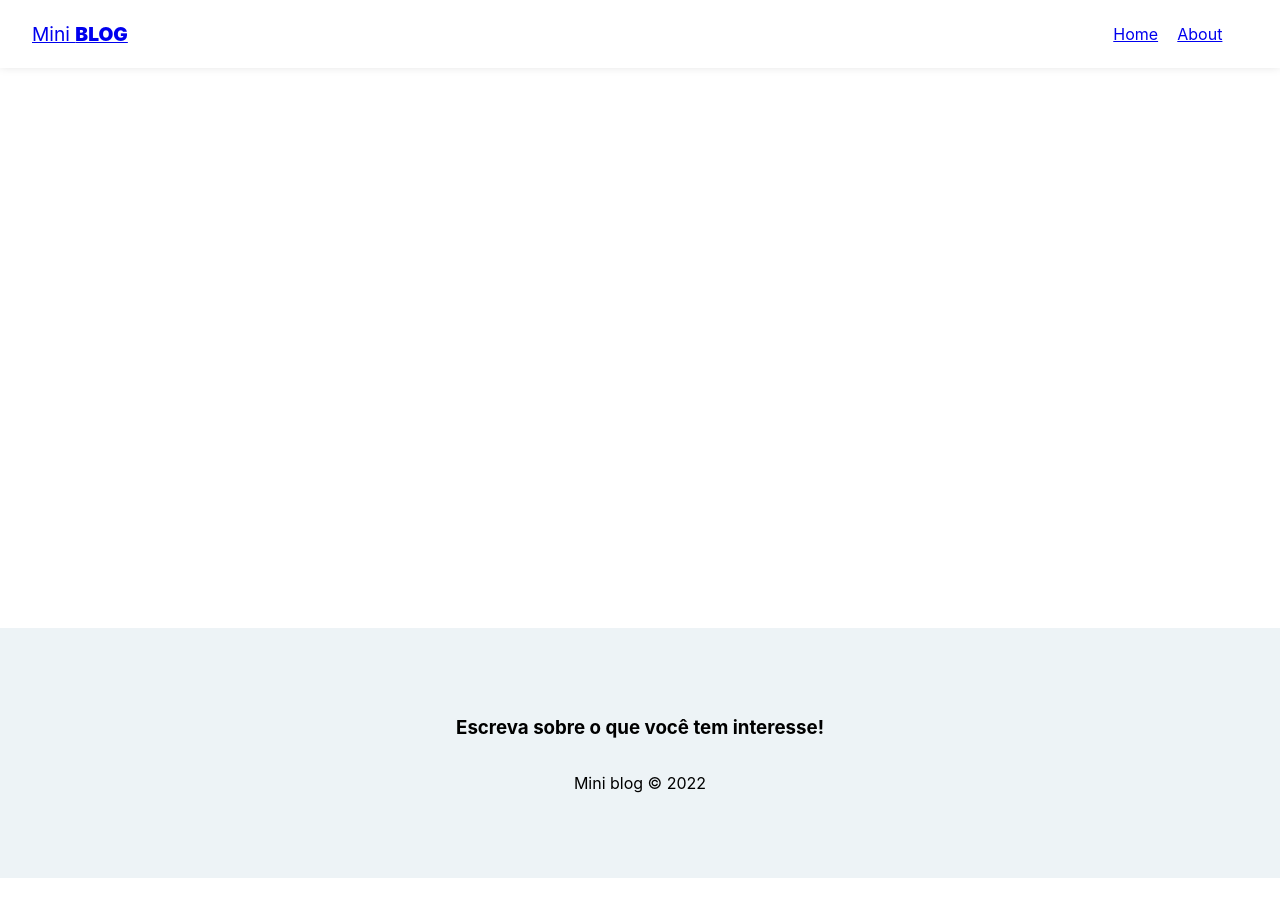
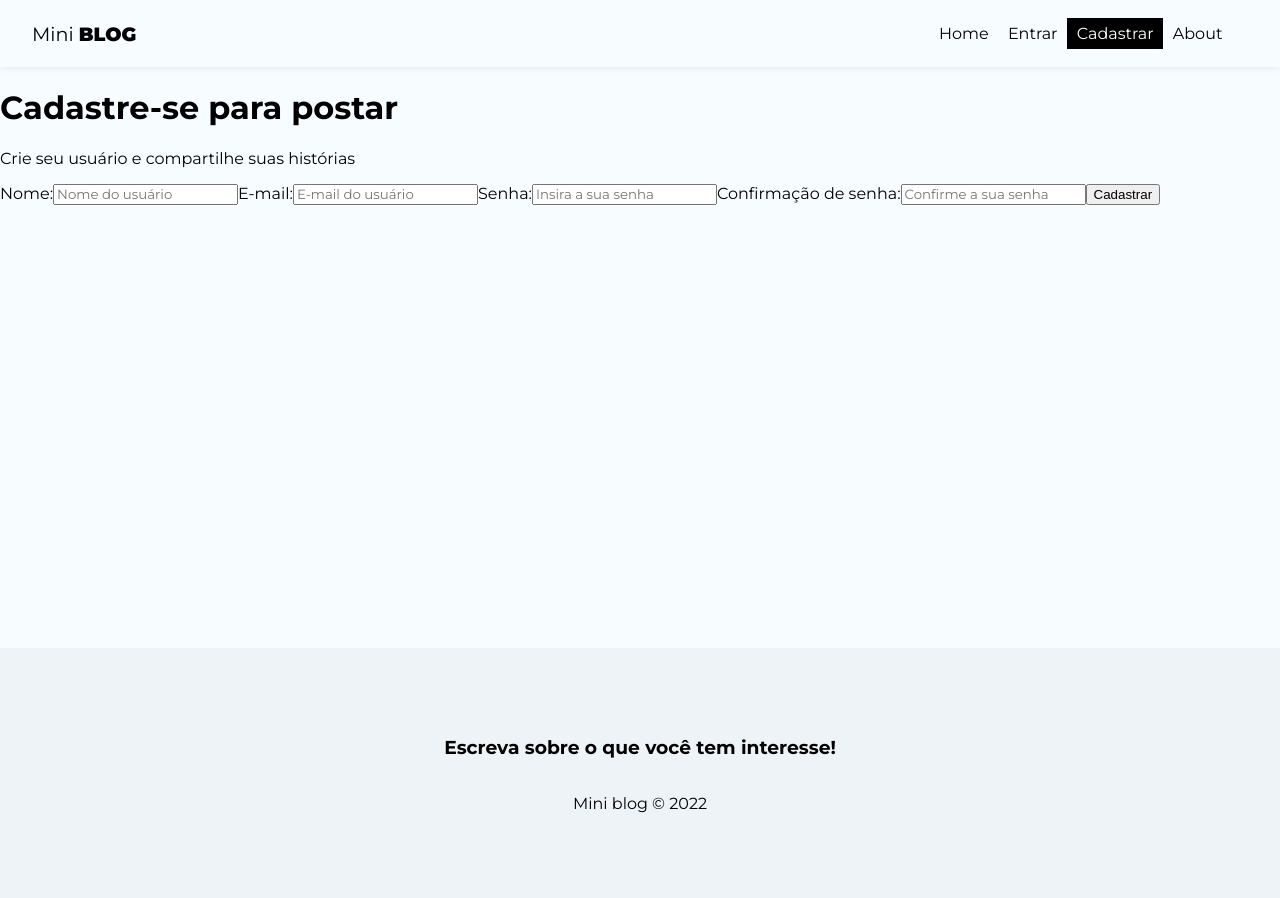
Before and after one commit to Thiagooffice/Mini-Blog, a React (Create React App) app: page /register in a window 1280 px wide. Built offline with nearby package versions, Linux system fonts and the light colour scheme.

Commit message:
creating register form

```diff
--- a/public/index.html
+++ b/public/index.html
@@ -1,31 +1,22 @@
 <!DOCTYPE html>
 <html lang="en">
+
 <head>
   <meta charset="utf-8" />
   <link rel="icon" href="%PUBLIC_URL%/favicon.ico" />
   <meta name="viewport" content="width=device-width, initial-scale=1" />
   <meta name="theme-color" content="#000000" />
-    <meta
-      name="description"
-      content="Web site created using create-react-app"
-    />
+  <meta name="description" content="Web site created using create-react-app" />
   <link rel="apple-touch-icon" href="%PUBLIC_URL%/logo192.png" />
-    <!--
-      manifest.json provides metadata used when your web app is installed on a
-      user's mobile device or desktop. See https://developers.google.com/web/fundamentals/web-app-manifest/
-    -->
   <link rel="manifest" href="%PUBLIC_URL%/manifest.json" />
-    <!--
-      Notice the use of %PUBLIC_URL% in the tags above.
-      It will be replaced with the URL of the `public` folder during the build.
-      Only files inside the `public` folder can be referenced from the HTML.
+  <link rel="preconnect" href="https://fonts.googleapis.com">
+  <link rel="preconnect" href="https://fonts.gstatic.com" crossorigin>
+  <link
+    href="https://fonts.googleapis.com/css2?family=Montserrat:ital,wght@0,100;0,200;0,300;0,400;0,500;0,600;0,700;0,800;0,900;1,100;1,200;1,300;1,400;1,500;1,600;1,700;1,800;1,900&display=swap"
+    rel="stylesheet">
+  <title>Mini Blog</title>
+</head>
 
-      Unlike "/favicon.ico" or "favicon.ico", "%PUBLIC_URL%/favicon.ico" will
-      work correctly both with client-side routing and a non-root public URL.
-      Learn how to configure a non-root public URL by running `npm run build`.
-    -->
-    <title>React App</title>
-  </head>
 <body>
   <noscript>You need to enable JavaScript to run this app.</noscript>
   <div id="root"></div>
@@ -40,4 +31,5 @@
       To create a production bundle, use `npm run build` or `yarn build`.
     -->
 </body>
+
 </html>
--- a/src/App.js
+++ b/src/App.js
@@ -8,6 +8,8 @@ import Footer from './components/Footer'
 //pages
 import Home from './pages/Home/Home'
 import About from './pages/About/About'
+import Login from './pages/Login/Login';
+import Register from './pages/Register/Register';
 
 function App() {
   return (
@@ -18,6 +20,8 @@ function App() {
         <Routes>
           <Route path="/" element={<Home/>} />
           <Route path="/about" element={<About/>} />
+          <Route path="/login" element={<Login/>} />
+          <Route path="/register" element={<Register/>} />
         </Routes>
        </div>
        <Footer/>
--- a/src/components/NavBar.js
+++ b/src/components/NavBar.js
@@ -14,6 +14,16 @@ export default function NavBar(){
                     </NavLink>
                 </li>
                 <li>
+                    <NavLink className={({isActive})=> (isActive ? styles.active : "")} to="/login">
+                        Entrar
+                    </NavLink>
+                </li>
+                <li>
+                    <NavLink className={({isActive})=> (isActive ? styles.active : "")} to="/register">
+                        Cadastrar
+                    </NavLink>
+                </li>
+                <li>
                 <NavLink className={({isActive})=> (isActive ? styles.active : "")} to="/sobre">
                         About
                 </NavLink>
--- a/src/index.css
+++ b/src/index.css
@@ -1,13 +1,29 @@
-body {
+body{
+  background-color: #f6fcff;
+  padding: 0;
   margin: 0;
-  font-family: -apple-system, BlinkMacSystemFont, 'Segoe UI', 'Roboto', 'Oxygen',
-    'Ubuntu', 'Cantarell', 'Fira Sans', 'Droid Sans', 'Helvetica Neue',
-    sans-serif;
-  -webkit-font-smoothing: antialiased;
-  -moz-osx-font-smoothing: grayscale;
+  font-family: "Montserrat", sans-serif;
 }
-
-code {
-  font-family: source-code-pro, Menlo, Monaco, Consolas, 'Courier New',
-    monospace;
+input::placeholder,
+textarea::placeholder{
+  font-family: "Montserrat", sans-serif;
 }
+input:focus,
+textarea:focus{
+  outline: none;
+}
+a,
+nav button{
+  text-decoration: none;
+  background-color: transparent;
+  border: none;
+  color: #000;
+  transform: .4s;
+  font-size: 1em;
+  cursor: pointer;
+  font-family: "Montserrat", sans-serif;
+}
+a:hover,
+nav button:hover{
+  color: #bbb;
+}
--- /dev/null
+++ b/src/pages/Login/Login.js
@@ -0,0 +1,9 @@
+import styles from './Login.module.css'
+
+export default function Login(){
+    return(
+        <div>
+            <h2>Login</h2>
+        </div>
+    )
+}
--- /dev/null
+++ b/src/pages/Register/Register.js
@@ -0,0 +1,50 @@
+import styles from './Register.module.css'
+import {useState,useEffect} from 'react'
+
+export default function Register(){
+    return(
+        <div>
+            <h1>Cadastre-se para postar</h1>
+            <p>Crie seu usuário e compartilhe suas histórias</p>
+            <form>
+                <label>
+                    <span>Nome:</span>
+                    <input
+                    type="text" name='displayName'
+                    required
+                    placeholder='Nome do usuário'
+                    />
+                </label>
+
+                <label>
+                    <span>E-mail:</span>
+                    <input
+                    type="email" name='email'
+                    required
+                    placeholder='E-mail do usuário'
+                    />
+                </label>
+
+                <label>
+                    <span>Senha:</span>
+                    <input
+                    type="password" name='password'
+                    required
+                    placeholder='Insira a sua senha'
+                    />
+                </label>
+
+                <label>
+                    <span>Confirmação de senha:</span>
+                    <input
+                    type="password" name='confirmPassword'
+                    required
+                    placeholder='Confirme a sua senha'
+                    />
+                </label>
+
+                <button className='btn'>Cadastrar</button>
+            </form>
+        </div>
+    )
+}
--- /dev/null
+++ b/src/pages/Register/Register.module.css
@@ -0,0 +1,6 @@
+.register{
+    text-align: center;
+}
+.register p{
+    color: #aaa;
+}
```
Also changed, not shown: src/pages/Login/Login.module.css (added). Lines whose indentation alone changed are shown as unchanged.
